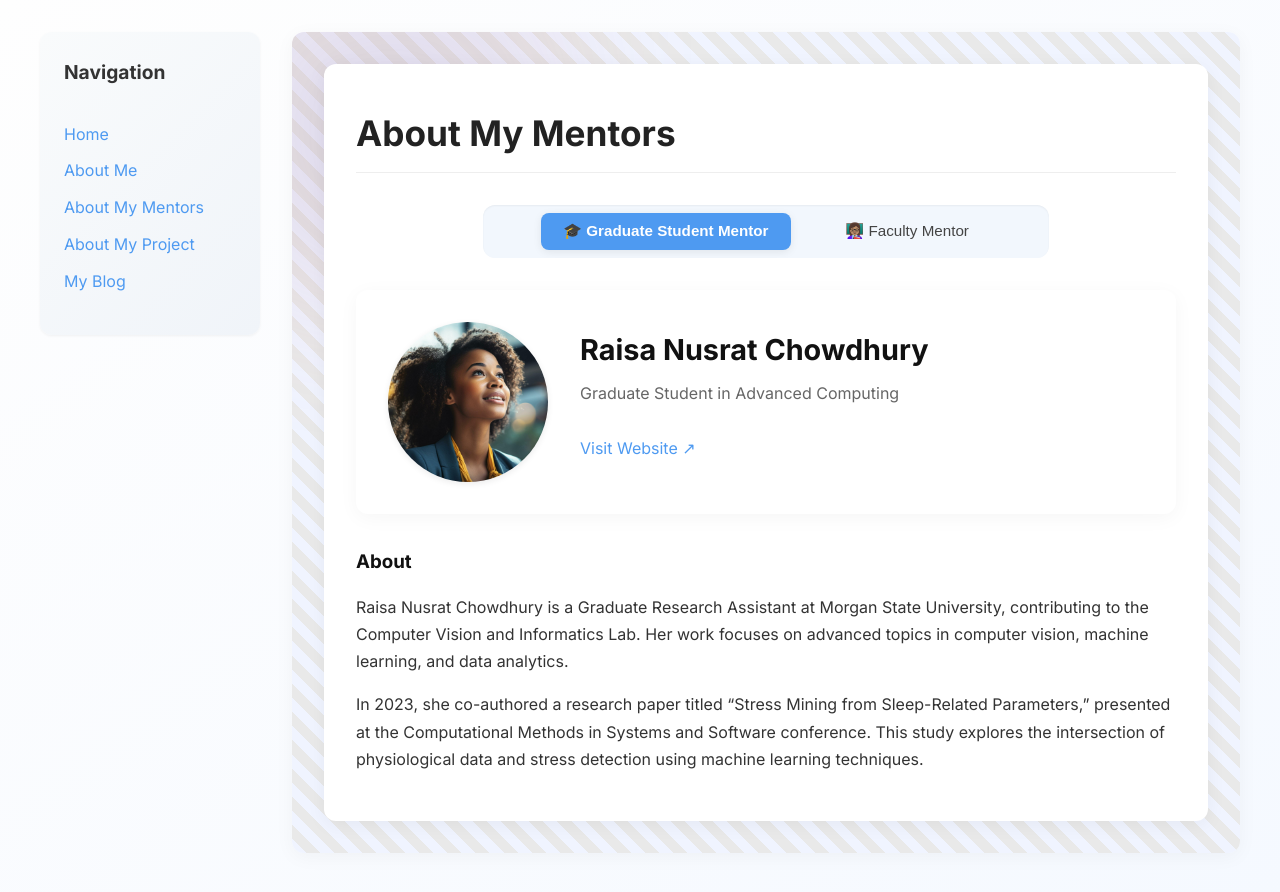
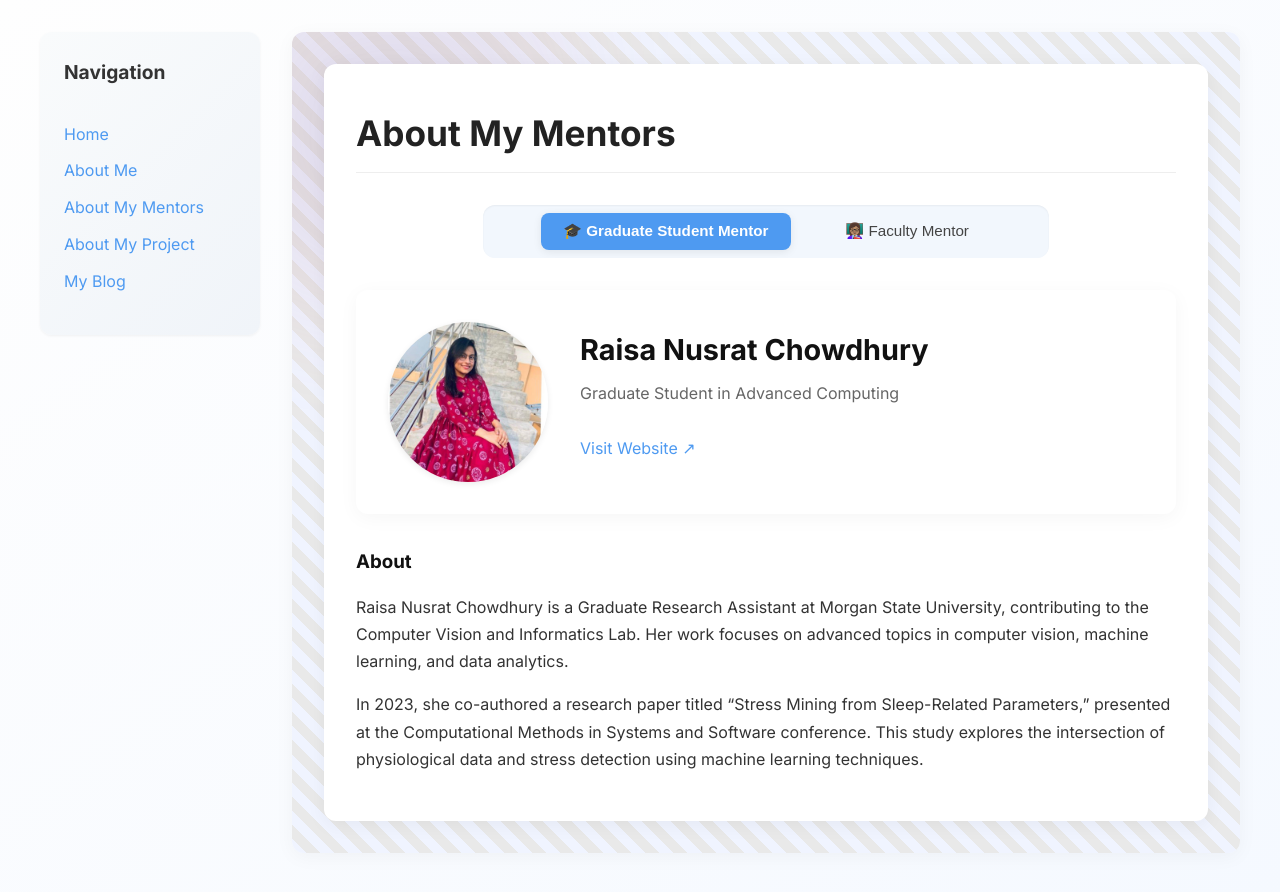
Before and after one commit to kendallzoe/kendallzoe.github.io, a Jekyll site: the page built from pages/about-my-mentor.md, in a window 1280 px wide. Shown: the top 892 px of the page. Built offline with Jekyll 4.4.1, drawn with Linux system fonts in a browser that asks for light colours.

Commit message:
Update about-my-mentor.md

```diff
--- a/pages/about-my-mentor.md
+++ b/pages/about-my-mentor.md
@@ -6,7 +6,7 @@ permalink: /about-my-mentor.html
 graduate_mentor:
   name: Raisa Nusrat Chowdhury
   title: Graduate Student in Advanced Computing
-  image: /assets/images/graduate-student-mentor.jpg
+  image: /assets/images/Raisa.jpeg
   website: https://www.linkedin.com/in/raisa-nusrat-chowdhury-48691a1a5/
   bio: |
     Raisa Nusrat Chowdhury is a Graduate Research Assistant at Morgan State University, contributing to the Computer Vision and Informatics Lab. Her work focuses on advanced topics in computer vision, machine learning, and data analytics.
```
Also changed, not shown: other parts of pages/about-my-mentor.md (+1 -1 lines).
